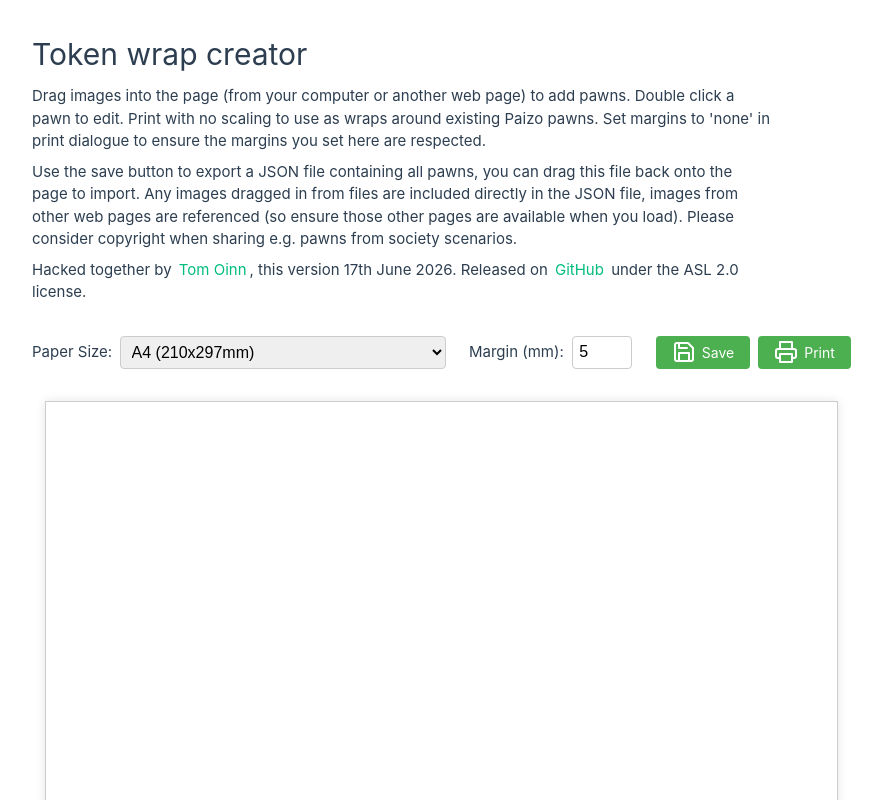
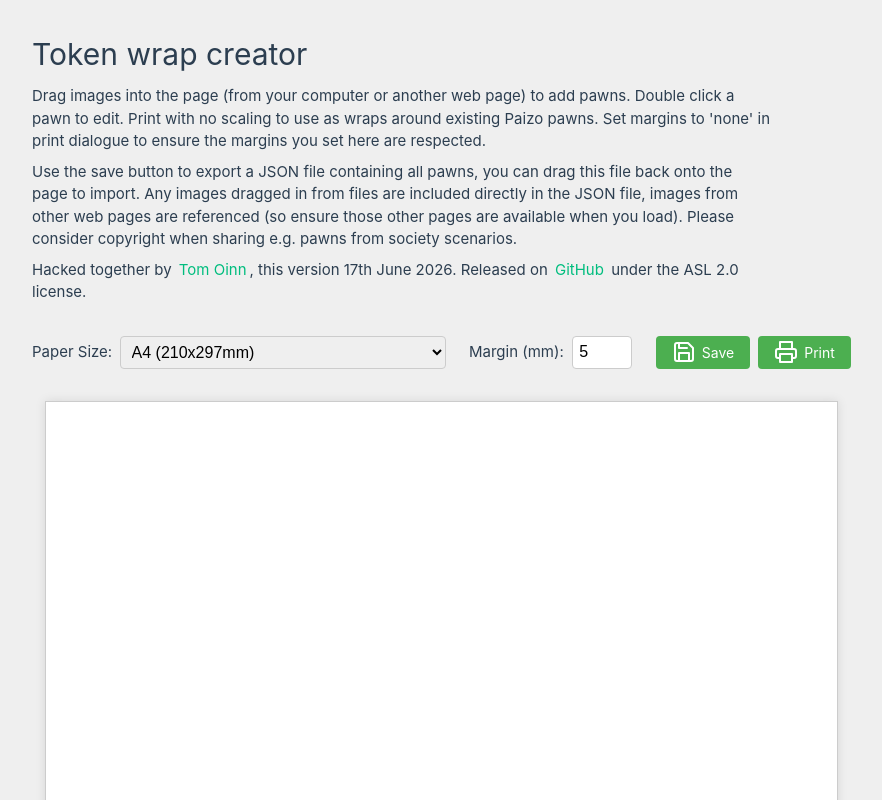
Before and after one commit to tomoinn/token-wrap-generator, a Vue app: page / in a window 1280 px wide. Shown: the top 800 px of the page, without its empty margins (32-914 px from the left). Built offline with nearby package versions, Linux system fonts and the light colour scheme.

Commit message:
Update main.css: adjust app width and set background color to #efefef

```diff
--- a/src/assets/main.css
+++ b/src/assets/main.css
@@ -1,10 +1,15 @@
 @import './base.css';
 
+body {
+  background-color: #efefef;
+}
+
 #app {
-  max-width: 1280px;
+  max-width: 1480px;
   margin: 0 auto;
   padding: 2rem;
   font-weight: normal;
+  background-color: #efefef;
 }
 
 a,
```
